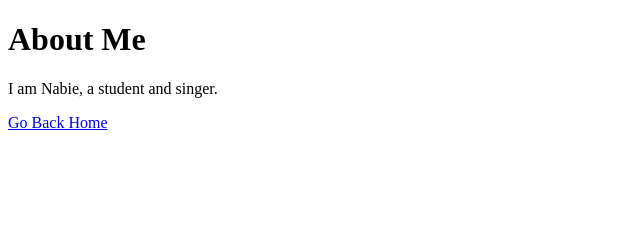
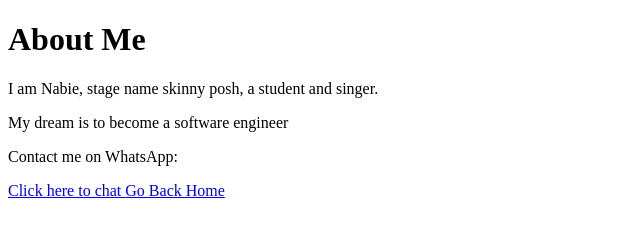
Before and after one commit to skinnyposh/my-website, a plain HTML site: page about.html in a window 1280 px wide. Shown: the whole page, without its empty margins (0-640 px from the left). Drawn offline with Linux system fonts and the light colour scheme.

Commit message:
Update about.html

```diff
--- a/about.html
+++ b/about.html
@@ -6,9 +6,13 @@
 <body>
 
 <h1>About Me</h1>
-<p>I am Nabie, a student and singer.</p>
-
-<a href="new index.html">Go Back Home</a>
+<p>I am Nabie, stage name skinny posh, a student and singer.</p>
+<p>My dream is to become a software engineer</p>
+    <p>Contact me on WhatsApp:</p>
+<a href="https://wa.me/23277652789" target="_blank">
+    Click here to chat
+</a>
+<a href="index.html">Go Back Home</a>
 
 </body>
 </html>
```
